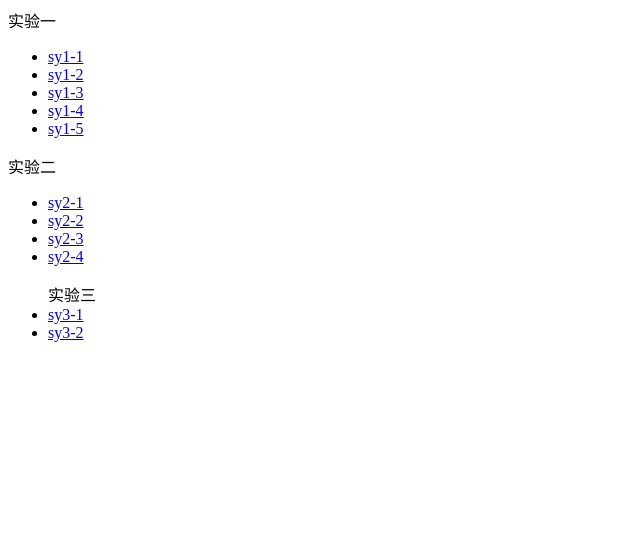
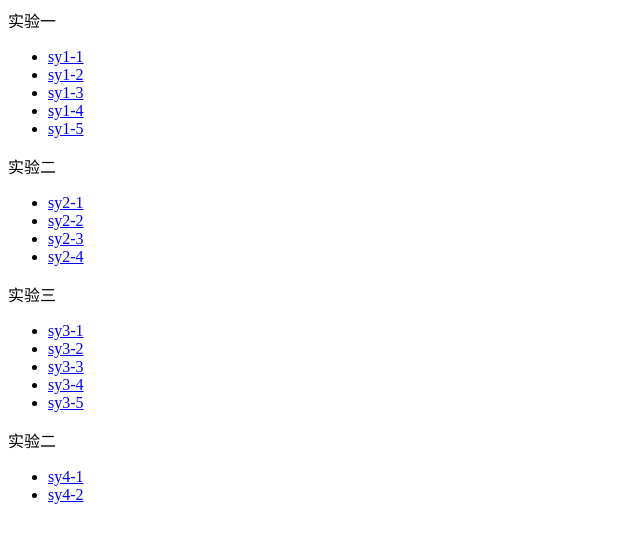
Before and after one commit to Linxiaozhuang/Lin.github.io, a plain HTML site: page work/index.html in a window 1280 px wide. Shown: the whole page, without its empty margins (0-640 px from the left). Drawn offline with Linux system fonts and the light colour scheme.

Commit message:
update10.1

```diff
--- a/work/index.html
+++ b/work/index.html
@@ -28,11 +28,21 @@
 		</ul>
 	</div>
 	<div class="">
-	<ul>
 		<div class="header">实验三</div>
-		<li><a href="../work/experience3/sy3-1.html">sy3-1</a></li>
-		<li><a href="../work/experience3/sy3-2.html">sy3-2</a></li>
-	</ul>
+		<ul>
+			<li><a href="../work/experience3/sy3-1.html">sy3-1</a></li>
+			<li><a href="../work/experience3/sy3-2.html">sy3-2</a></li>
+			<li><a href="../work/experience3/sy-3-3.html">sy3-3</a></li>
+			<li><a href="../work/experience3/sy3-4.html">sy3-4</a></li>
+			<li><a href="../work/experience3/sy3-5.html">sy3-5</a></li>
+		</ul>
+	</div>
+	<div class="">
+		<div class="header">实验二</div>
+		<ul>
+			<li><a href="../work/experiance4/sy4-1.html">sy4-1</a></li>
+			<li><a href="..//work/experiance4/sy4-2.html">sy4-2</a></li>
+		</ul>
 	</div>
 </body>
 </html>
```
